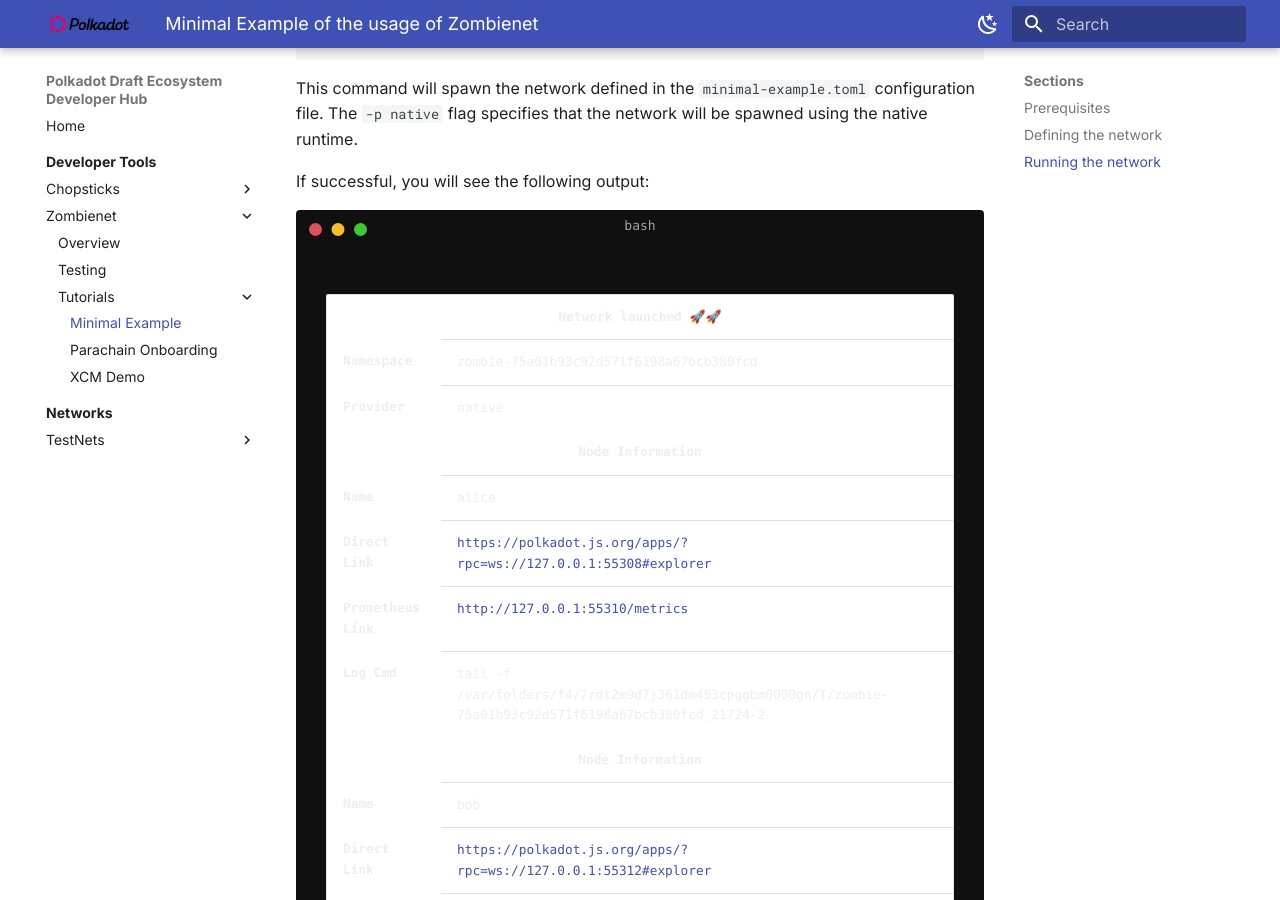
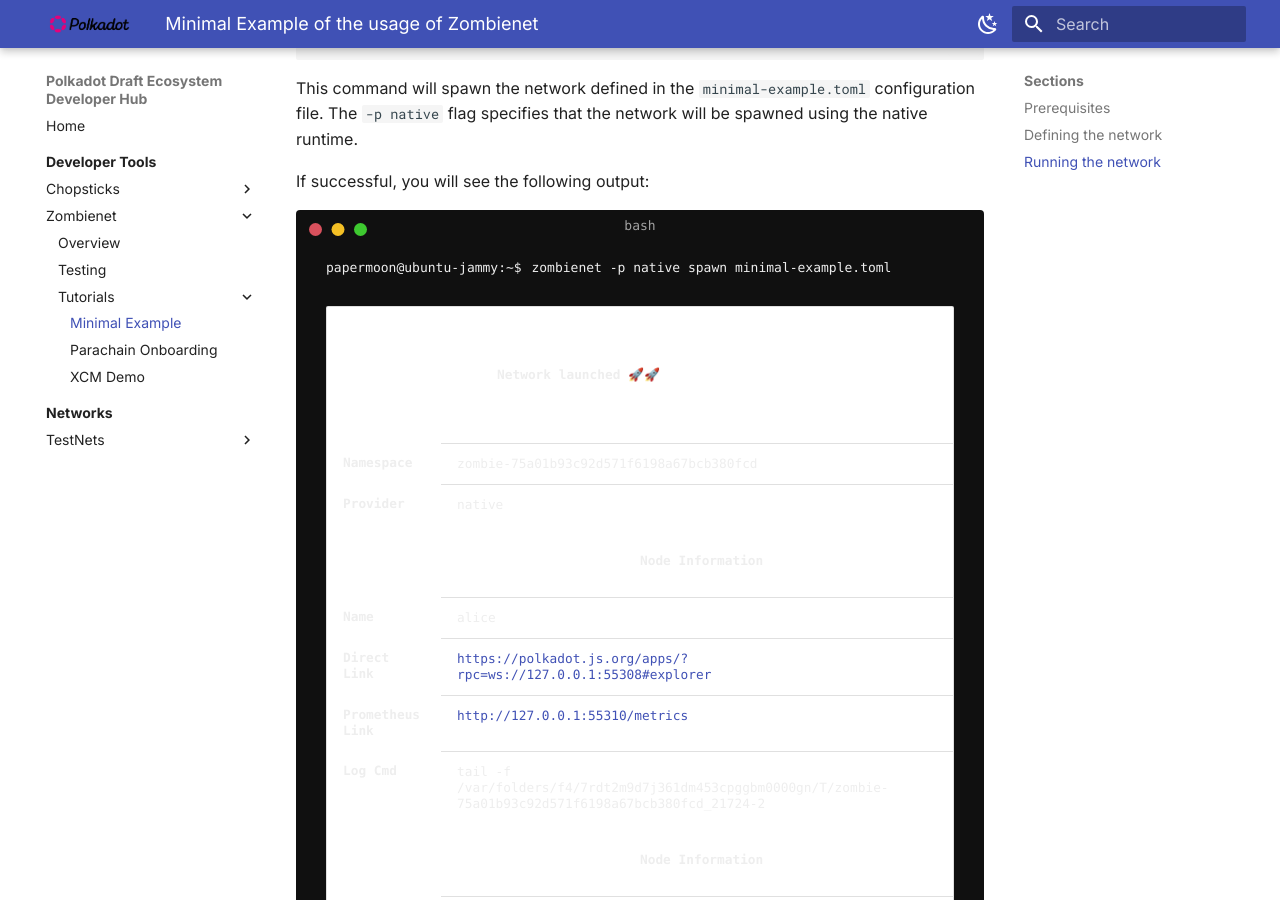
Before and after one commit to papermoonio/polkadot-ecosystem-docs-draft, an MkDocs documentation site: the page built from docs/dev-tools/zombienet/tutorials/minimal-example.md, in a window 1280 px wide and 900 px high, scrolled down 1126 px. Built offline with MkDocs 1.6.1 and Material for MkDocs 9.7.7, drawn with Linux system fonts in a browser that asks for light colours.

Commit message:
fix: adding input to termynal element

```diff
--- a/docs/dev-tools/zombienet/tutorials/minimal-example.md
+++ b/docs/dev-tools/zombienet/tutorials/minimal-example.md
@@ -52,7 +52,7 @@
 If successful, you will see the following output:
 
 <div id="termynal" data-termynal>
-  <br>
+    <span data-ty="input"><span class="file-path">zombienet -p native spawn minimal-example.toml</span>
     <table>
         <thead>
             <tr>
```
